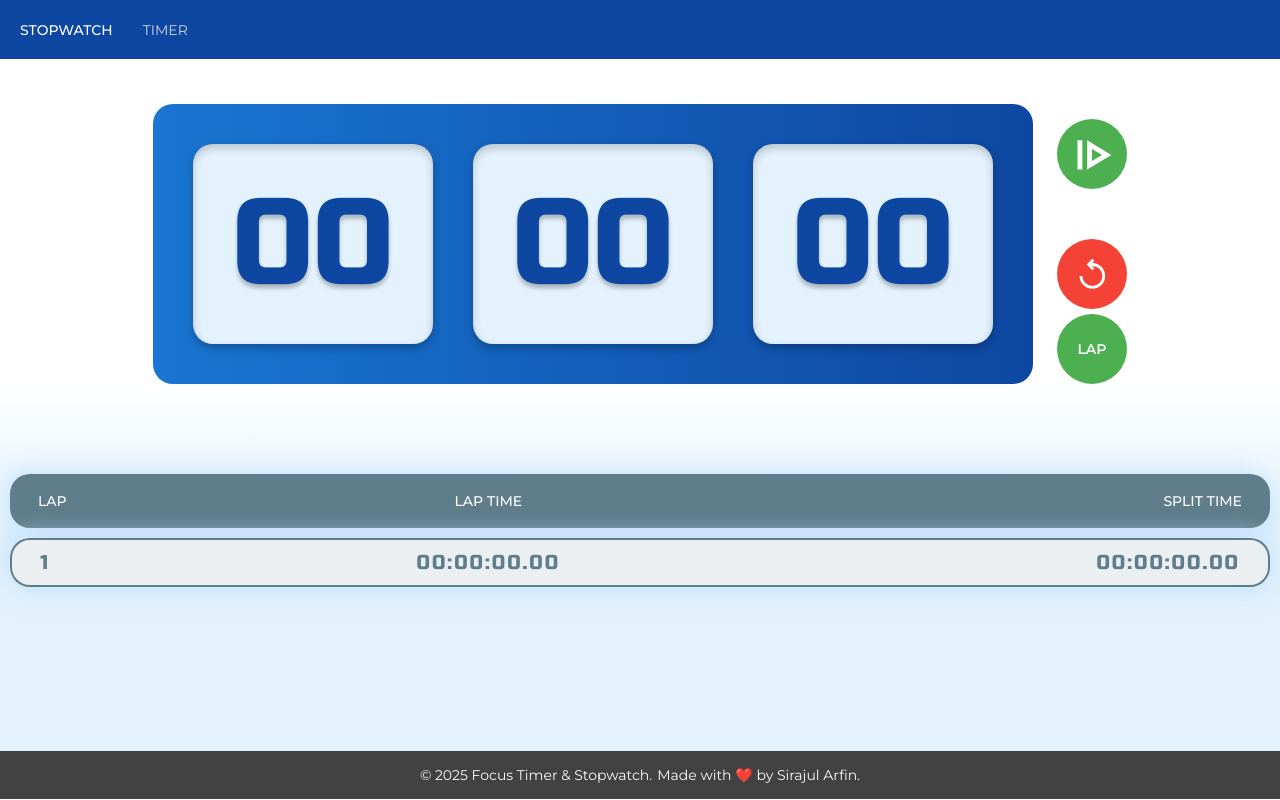
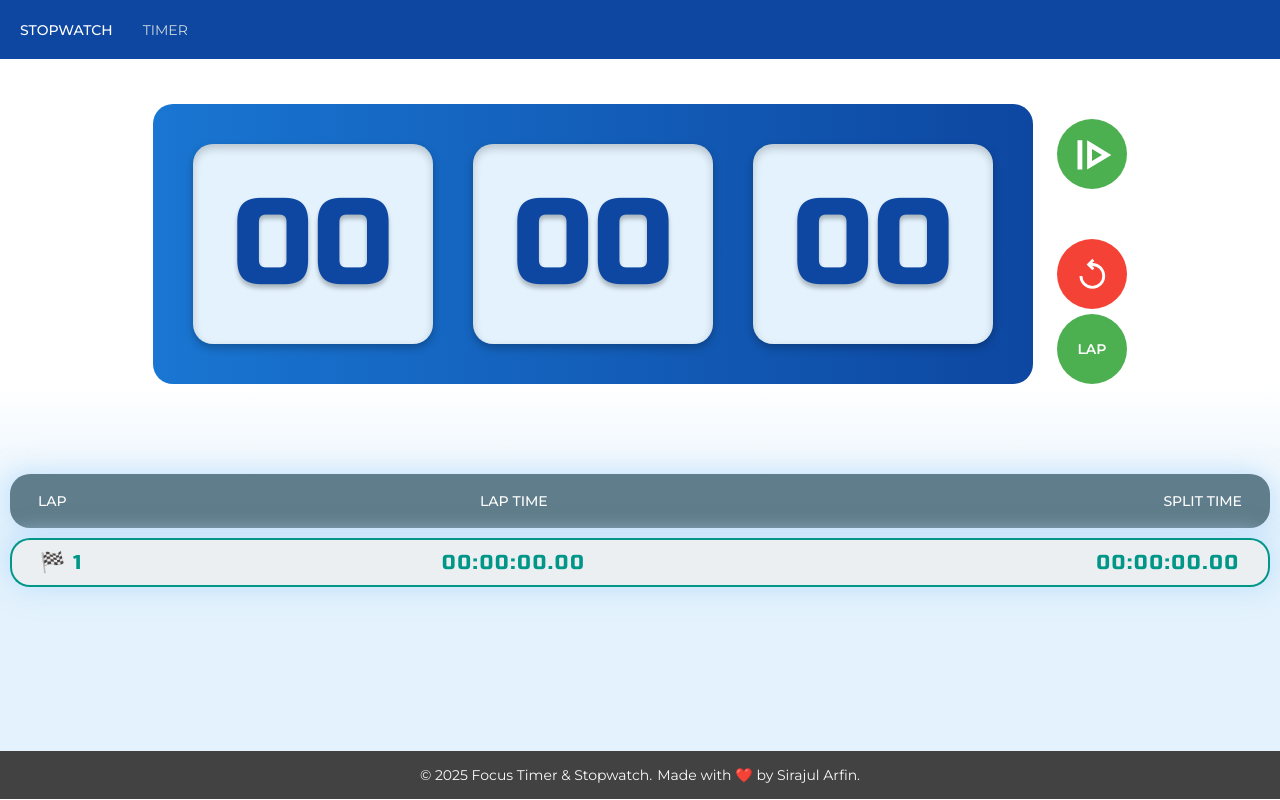
Before and after one commit to sirajularfin/simple-stopwatch, a Next.js app: page /stopwatch in a window 1280 px wide. Both pictures are taken after a click on the button "LAP". Built offline with nearby package versions, Linux system fonts and the light colour scheme; no server answers.

Commit message:
feat: update stopwatch

```diff
--- a/src/app/(routes)/stopwatch/page.tsx
+++ b/src/app/(routes)/stopwatch/page.tsx
@@ -1,8 +1,10 @@
 'use client';
 
+import classNames from 'classnames';
 import { useTranslations } from 'next-intl';
 import React from 'react';
 
+import { extractMinMaxLapTime } from '@/common/utils/number.util';
 import { formatTimeWithMs } from '@/common/utils/time.util';
 import { useStopwatch } from '@/contexts/stopwatch/StopwatchProvider';
 import classes from './style.module.scss';
@@ -11,6 +13,10 @@ const Stopwatch: React.FC = () => {
   const t = useTranslations('stopwatch_lap');
 
   const { state } = useStopwatch();
+  const { minLapMs, maxLapMs } = React.useMemo(
+    () => extractMinMaxLapTime(state.lap),
+    [state.lap]
+  );
 
   return (
     <table className={classes.table}>
@@ -28,13 +34,54 @@ const Stopwatch: React.FC = () => {
         </tr>
       </thead>
       <tbody>
-        {state.lap.map((lap, index) => (
-          <tr key={state.lap.length - index}>
-            <td align="left">{state.lap.length - index}</td>
-            <td align="center">{formatTimeWithMs(lap[0])}</td>
-            <td align="right">{formatTimeWithMs(lap[1])}</td>
-          </tr>
-        ))}
+        {state.lap.map((lap, index) => {
+          const isFastest = minLapMs !== null && lap[0] === minLapMs;
+          const isSlowest =
+            !isFastest && maxLapMs !== null && lap[0] === maxLapMs;
+          const icon = isFastest ? '🏁' : isSlowest ? '🐢' : null;
+
+          return (
+            <tr key={state.lap.length - index}>
+              <td
+                align="left"
+                className={classNames([
+                  isSlowest ? classes.SLOWEST_LAP : '',
+                  isFastest ? classes.FASTEST_LAP : '',
+                ])}
+              >
+                {
+                  <span
+                    aria-label={isFastest ? t('fastest') : t('slowest')}
+                    className={
+                      icon ? classes.rowsWithIcon : classes.rowsWithoutIcon
+                    }
+                  >
+                    {icon}
+                  </span>
+                }
+                {state.lap.length - index}
+              </td>
+              <td
+                align="center"
+                className={classNames([
+                  isSlowest ? classes.SLOWEST_LAP : '',
+                  isFastest ? classes.FASTEST_LAP : '',
+                ])}
+              >
+                {formatTimeWithMs(lap[0])}
+              </td>
+              <td
+                align="right"
+                className={classNames([
+                  isSlowest ? classes.SLOWEST_LAP : '',
+                  isFastest ? classes.FASTEST_LAP : '',
+                ])}
+              >
+                {formatTimeWithMs(lap[1])}
+              </td>
+            </tr>
+          );
+        })}
       </tbody>
     </table>
   );
--- a/src/app/(routes)/stopwatch/style.module.scss
+++ b/src/app/(routes)/stopwatch/style.module.scss
@@ -88,3 +88,24 @@
     }
   }
 }
+
+.rowsWithoutIcon {
+  margin-right: convertPxToRem(30);
+  @include media-query(md) {
+    margin-right: convertPxToRem(17);
+  }
+}
+
+.rowsWithIcon {
+  margin-right: convertPxToRem(6);
+}
+
+.SLOWEST_LAP {
+  border-color: color(red-500) !important;
+  color: color(red-500) !important;
+}
+
+.FASTEST_LAP {
+  border-color: color(teal-500) !important;
+  color: color(teal-500) !important;
+}
--- a/src/common/styles/abstracts/variables.scss
+++ b/src/common/styles/abstracts/variables.scss
@@ -42,6 +42,8 @@ $colors: (
   blue-700: #1976d2,
   blue-900: #0d47a1,
 
+  teal-500: #009688,
+
   transparent: transparent,
 );
 
--- a/src/common/utils/number.util.ts
+++ b/src/common/utils/number.util.ts
@@ -5,3 +5,19 @@ export const toInt = (v?: string | null) => {
 
 export const clamp = (n: number, min: number, max: number) =>
   Math.min(max, Math.max(min, n));
+
+export const extractMinMaxLapTime = (laps: number[][]) => {
+  if (laps.length === 0)
+    return {
+      minLapMs: null as number | null,
+      maxLapMs: null as number | null,
+    };
+  let min = laps[0][0];
+  let max = laps[0][0];
+  for (let i = 1; i < laps.length; i++) {
+    const t = laps[i][0];
+    if (t < min) min = t;
+    if (t > max) max = t;
+  }
+  return { minLapMs: min, maxLapMs: max };
+};
--- a/src/translations/en.json
+++ b/src/translations/en.json
@@ -17,6 +17,8 @@
   "stopwatch_lap": {
     "lap_number": "Lap",
     "lap_time": "Lap Time",
-    "split_time": "Split Time"
+    "split_time": "Split Time",
+    "fastest": "Fastest lap (this lap is the quickest)",
+    "slowest": "Slowest lap (this lap is the slowest)"
   }
 }
```
